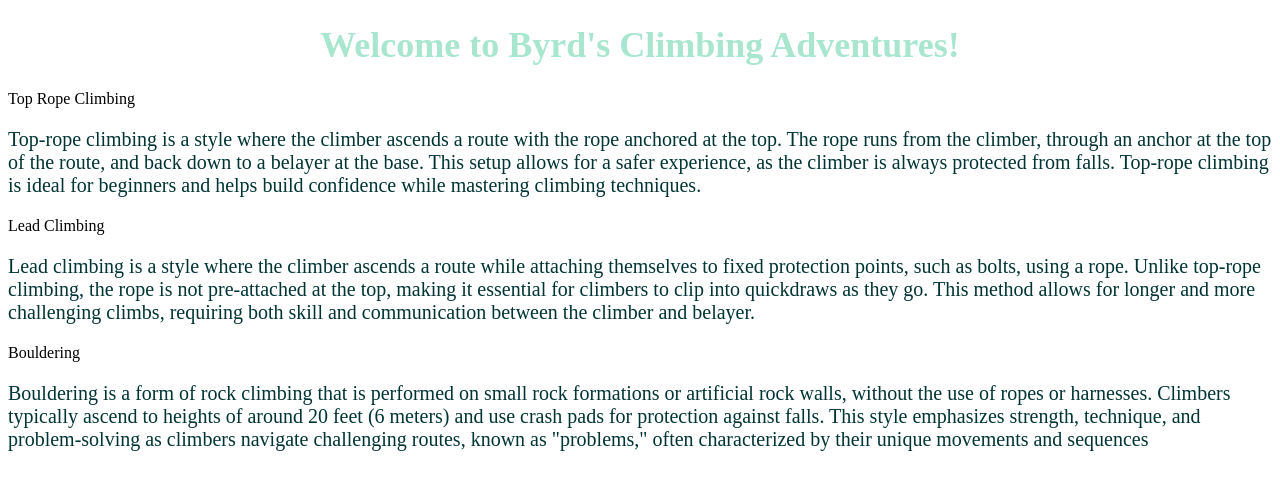
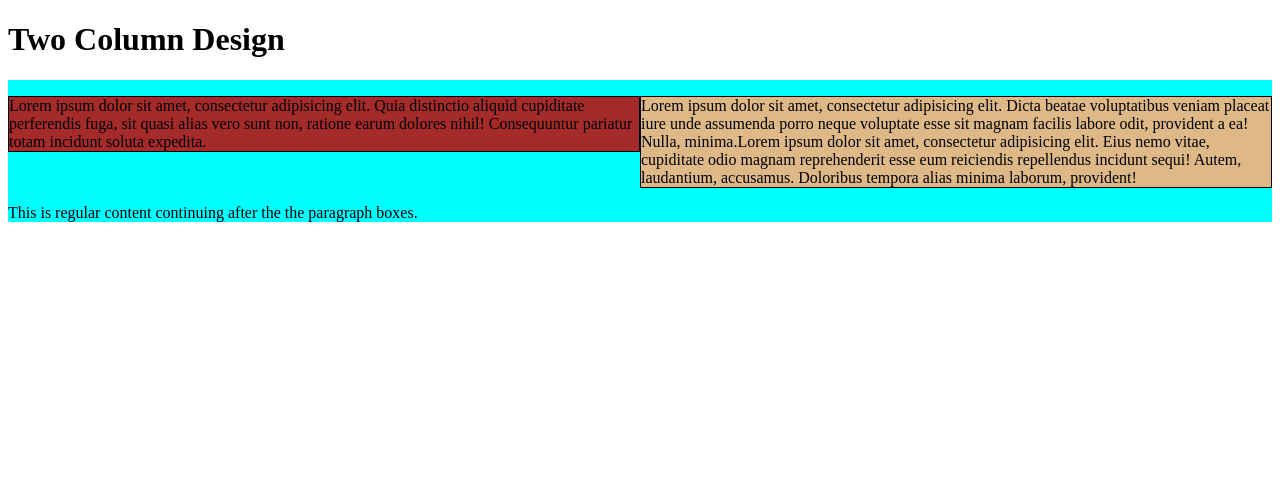
Before and after one commit to Birdie-bit/my-first-project, a plain HTML site: page site/index.html in a window 1280 px wide. Drawn offline with Linux system fonts and the light colour scheme.

Commit message:
updated on the assignment

```diff
--- a/site/css/style.css
+++ b/site/css/style.css
@@ -0,0 +1,23 @@
+*{
+	box-sizing: border-box;
+}
+
+div {
+  background-color: #00FFFF;
+}
+p {
+  width: 50%;
+  border: 1px solid black;
+  float: left;
+}
+
+#p1 {
+  background-color: #A52A2A;
+}
+#p2 {
+  background-color: #DEB887;
+}
+
+section {
+  clear: left;
+}
--- a/site/index.html
+++ b/site/index.html
@@ -1,38 +1,20 @@
 <!DOCTYPE html>
 <html>
 <head>
-	<style>
-	h1{
-		color:#a8e6cf;
-		font-size: 36px;
-		width: 200;
-		text-align: center;
-	}
-	P{
-		color:#003434;
-		font-size:20px;
-	}
-
-</style>
-<meta charset="utf-8">
-<title> Welcome to Byrd Climbing Adventures!</title>
+    <meta charset="utf-8">
+    <link rel="stylesheet" href="css/style.css">
+    <title>Welcome to Byrd Climbing Adventures!</title>
+</head>
 </head>
 <body>
-<h1> Welcome to Byrd's Climbing Adventures! </h1>
-<div class="container">
-	<div class="section">
-		<div class="title"> Top Rope Climbing </div>
-	<p> Top-rope climbing is a style where the climber ascends a route with the rope anchored at the top. The rope runs from the climber, through an anchor at the top of the route, and back down to a belayer at the base. This setup allows for a safer experience, as the climber is always protected from falls. Top-rope climbing is ideal for beginners and helps build confidence while mastering climbing techniques.</p>
-	</div>
-	<div class="section">
-		<div class="title"> Lead Climbing </div>
-	<p>Lead climbing is a style where the climber ascends a route while attaching themselves to fixed protection points, such as bolts, using a rope. Unlike top-rope climbing, the rope is not pre-attached at the top, making it essential for climbers to clip into quickdraws as they go. This method allows for longer and more challenging climbs, requiring both skill and communication between the climber and belayer.
-	</p>
-	</div>
-	<div class="section">
-		<div class="title"> Bouldering </div>
-		<p>  Bouldering is a form of rock climbing that is performed on small rock formations or artificial rock walls, without the use of ropes or harnesses. Climbers typically ascend to heights of around 20 feet (6 meters) and use crash pads for protection against falls. This style emphasizes strength, technique, and problem-solving as climbers navigate challenging routes, known as "problems," often characterized by their unique movements and sequences </p>
-	</div>
+<h1>Two Column Design</h1>
+
+<div>
+  <p id="p1">Lorem ipsum dolor sit amet, consectetur adipisicing elit. Quia distinctio aliquid cupiditate perferendis fuga, sit quasi alias vero sunt non, ratione earum dolores nihil! Consequuntur pariatur totam incidunt soluta expedita.</p>
+  <p id="p2">Lorem ipsum dolor sit amet, consectetur adipisicing elit. Dicta beatae voluptatibus veniam placeat iure unde assumenda porro neque voluptate esse sit magnam facilis labore odit, provident a ea! Nulla, minima.Lorem ipsum dolor sit amet, consectetur adipisicing elit. Eius nemo vitae, cupiditate odio magnam reprehenderit esse eum reiciendis repellendus incidunt sequi! Autem, laudantium, accusamus. Doloribus tempora alias minima laborum, provident!</p>
+  <section>This is regular content continuing after the the paragraph boxes.</section>
 </div>
+
+
 </body>
 </html>
```
